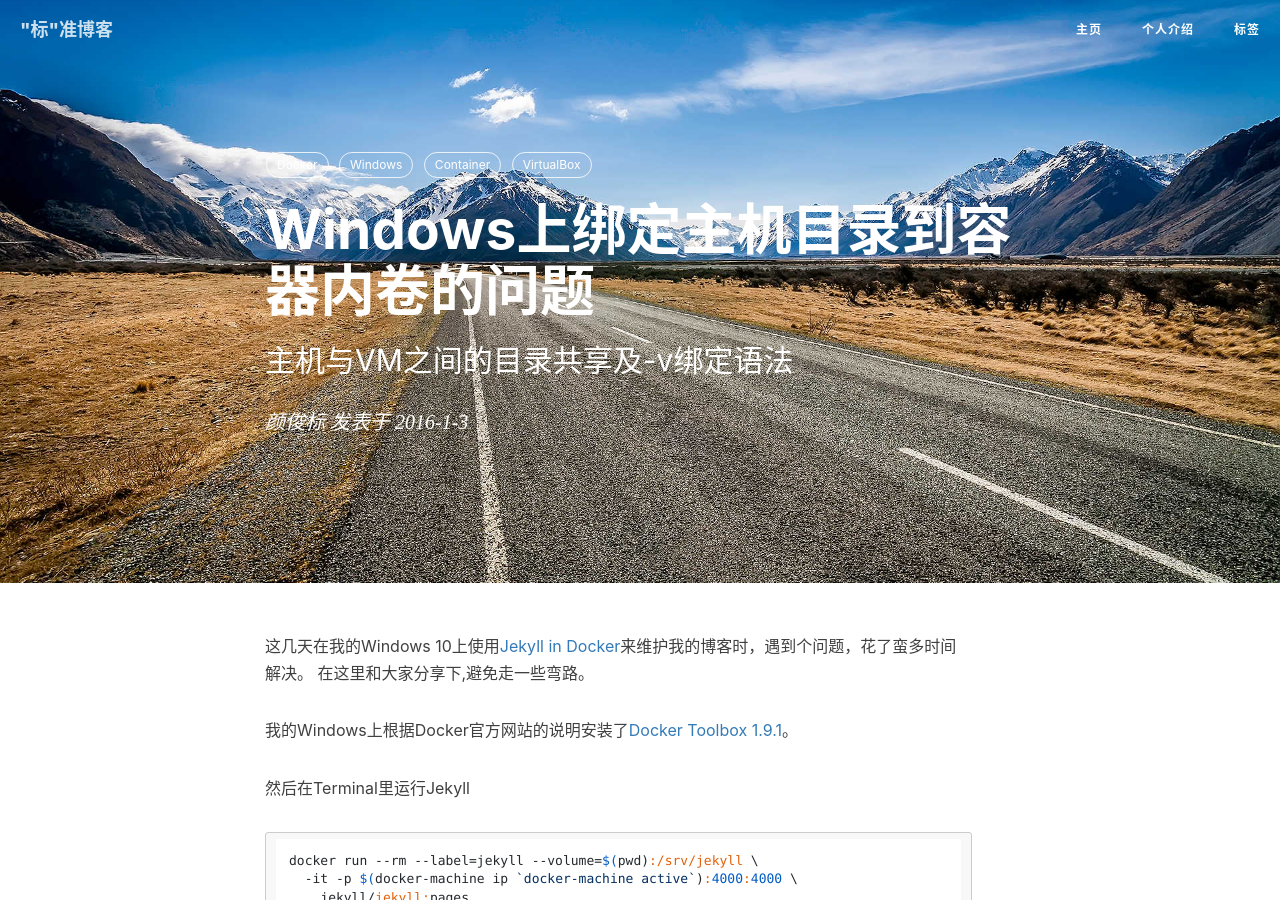
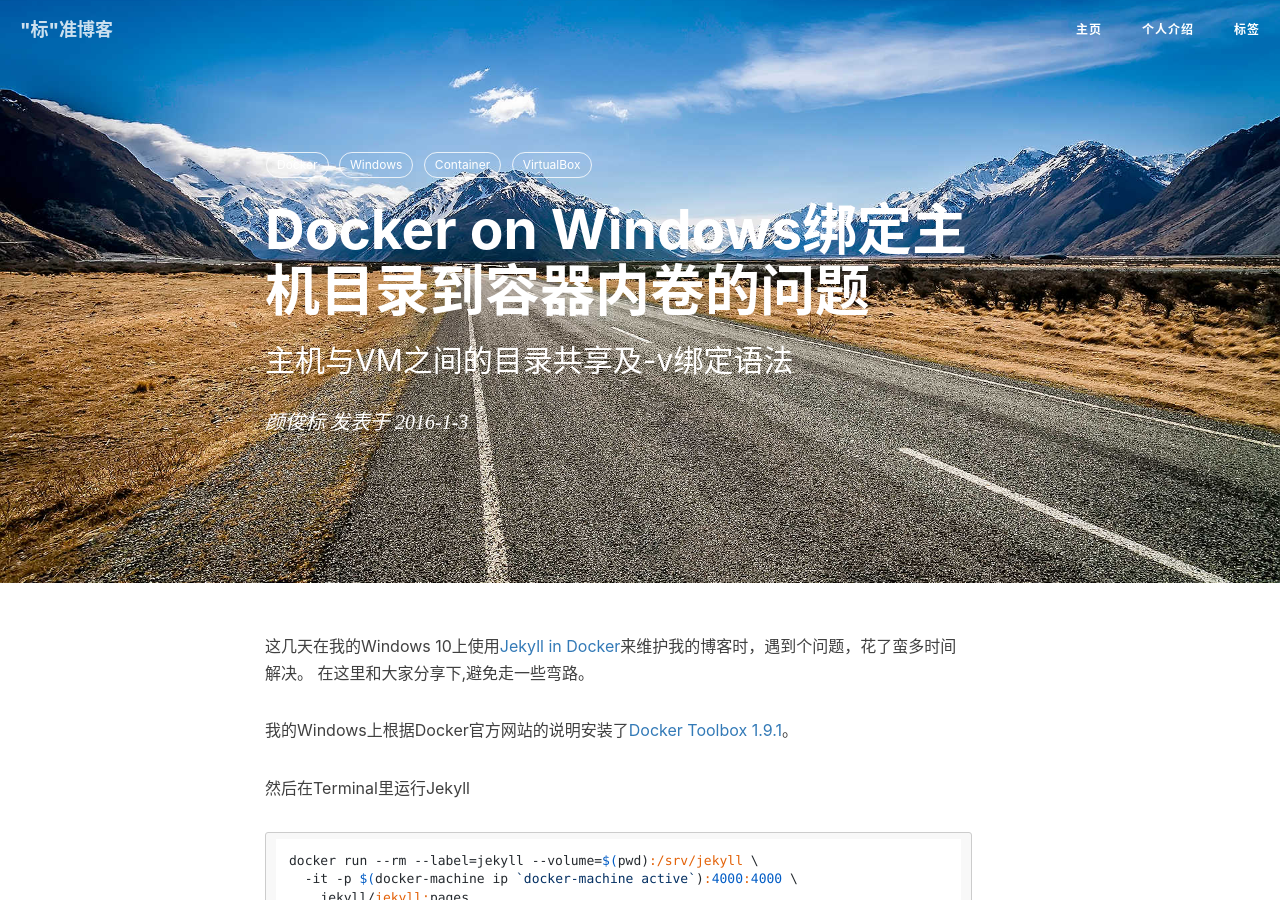
Before and after one commit to byrne-yan/byrne-yan.github.io, a Jekyll site: the page built from _posts/2016-01-03-Volume-Mount-Issue-of-Docker-on-Windows.md, in a window 1280 px wide and 900 px high. Built offline with Jekyll 4.4.1, drawn with Linux system fonts in a browser that asks for light colours; nearby versions of some CDN libraries; comment, search, counter and statistics services are not loaded.

Commit message:
Blog: Docker -v issue on Windows

```diff
--- a/_posts/2016-01-03-Volume-Mount-Issue-of-Docker-on-Windows.md
+++ b/_posts/2016-01-03-Volume-Mount-Issue-of-Docker-on-Windows.md
@@ -1,6 +1,6 @@
 ---
 layout:     post
-title:      "Windows上绑定主机目录到容器内卷的问题"
+title:      "Docker on Windows绑定主机目录到容器内卷的问题"
 subtitle:   "主机与VM之间的目录共享及-v绑定语法"
 date:       2016-01-03 23:00:00 +0800
 author:     "颜俊标"
```
